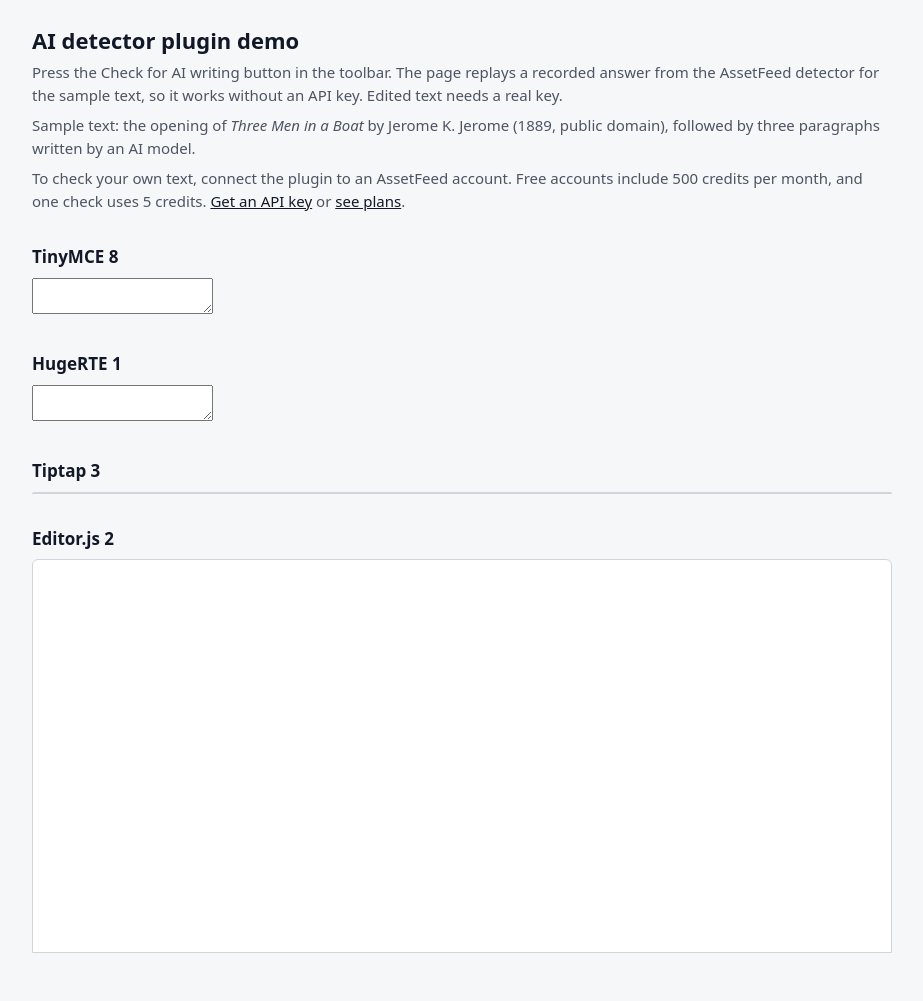
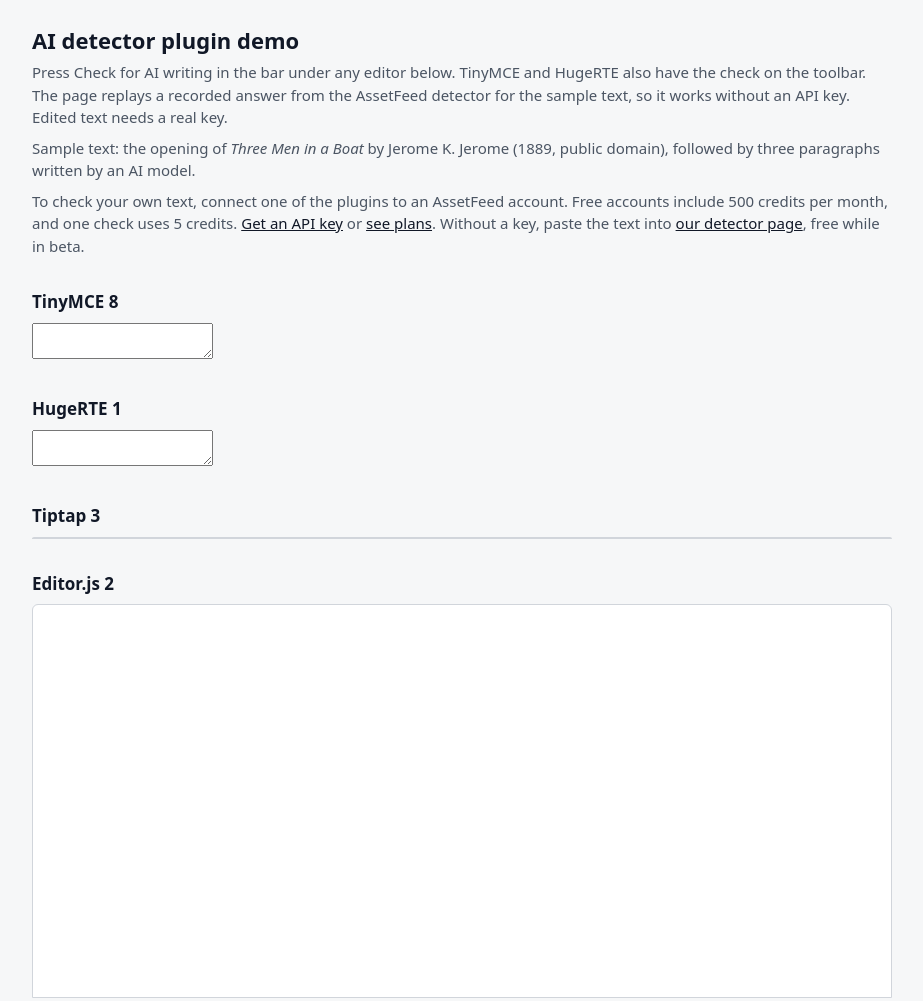
Before and after one commit to assetfeed/tinymce-ai-detector, a website: page demo/index.html in a window 1280 px wide. Shown: the whole page, without its empty margins (178-1101 px from the left). Drawn offline with Linux system fonts and the light colour scheme; a script that the page names is missing.

Commit message:
Final copy: overview README, Tiptap and Editor.js READMEs, demo text

```diff
--- a/demo/index.html
+++ b/demo/index.html
@@ -3,7 +3,7 @@
 <head>
 <meta charset="utf-8">
 <meta name="viewport" content="width=device-width, initial-scale=1">
-<title>AI detector plugin demo for TinyMCE, HugeRTE and Tiptap</title>
+<title>AI detector demo for TinyMCE, HugeRTE, Tiptap and Editor.js</title>
 <style>
   body { margin: 0; padding: 24px 16px 48px; background: #f6f7f8; color: #111827; font: 15px/1.5 ui-sans-serif, system-ui, sans-serif; }
   main { max-width: 860px; margin: 0 auto; }
@@ -28,9 +28,9 @@
 <body>
 <main>
   <h1>AI detector plugin demo</h1>
-  <p class="lead">Press the Check for AI writing button in the toolbar. The page replays a recorded answer from the AssetFeed detector for the sample text, so it works without an API key. Edited text needs a real key.</p>
+  <p class="lead">Press Check for AI writing in the bar under any editor below. TinyMCE and HugeRTE also have the check on the toolbar. The page replays a recorded answer from the AssetFeed detector for the sample text, so it works without an API key. Edited text needs a real key.</p>
   <p class="lead">Sample text: the opening of <i>Three Men in a Boat</i> by Jerome K. Jerome (1889, public domain), followed by three paragraphs written by an AI model.</p>
-  <p class="lead">To check your own text, connect the plugin to an AssetFeed account. Free accounts include 500 credits per month, and one check uses 5 credits. <a href="https://assetfeed.com/api-keys?utm_source=tinymce-ai-detector&amp;utm_medium=demo">Get an API key</a> or <a href="https://assetfeed.com/pricing?utm_source=tinymce-ai-detector&amp;utm_medium=demo">see plans</a>.</p>
+  <p class="lead">To check your own text, connect one of the plugins to an AssetFeed account. Free accounts include 500 credits per month, and one check uses 5 credits. <a href="https://assetfeed.com/api-keys?utm_source=ai-detector-plugins&amp;utm_medium=demo">Get an API key</a> or <a href="https://assetfeed.com/pricing?utm_source=ai-detector-plugins&amp;utm_medium=demo">see plans</a>. Without a key, paste the text into <a href="https://assetfeed.com/ai-content-detector?utm_source=ai-detector-plugins&amp;utm_medium=demo">our detector page</a>, free while in beta.</p>
 
   <h2>TinyMCE 8</h2>
   <textarea id="tinymce-editor"></textarea>
```
Also changed, not shown: README.md, packages/editorjs/README.md, packages/tiptap/README.md.
